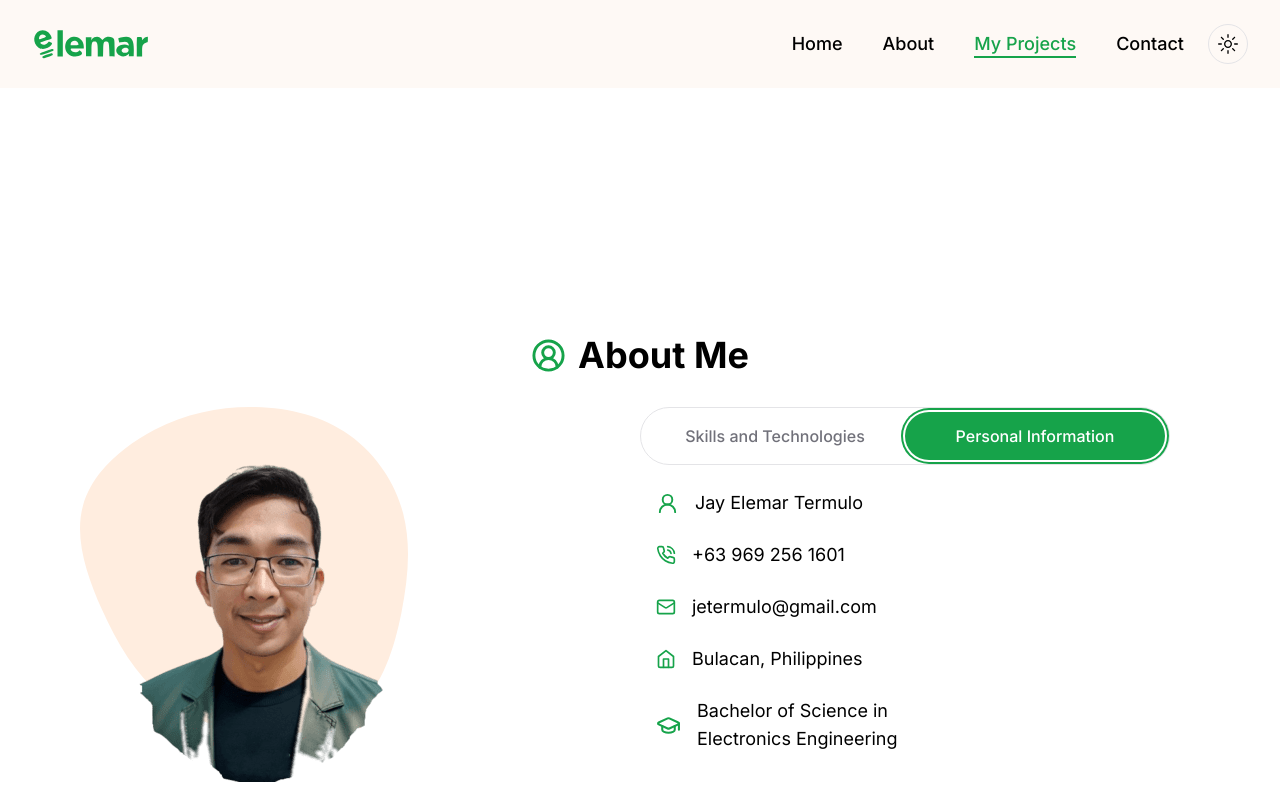
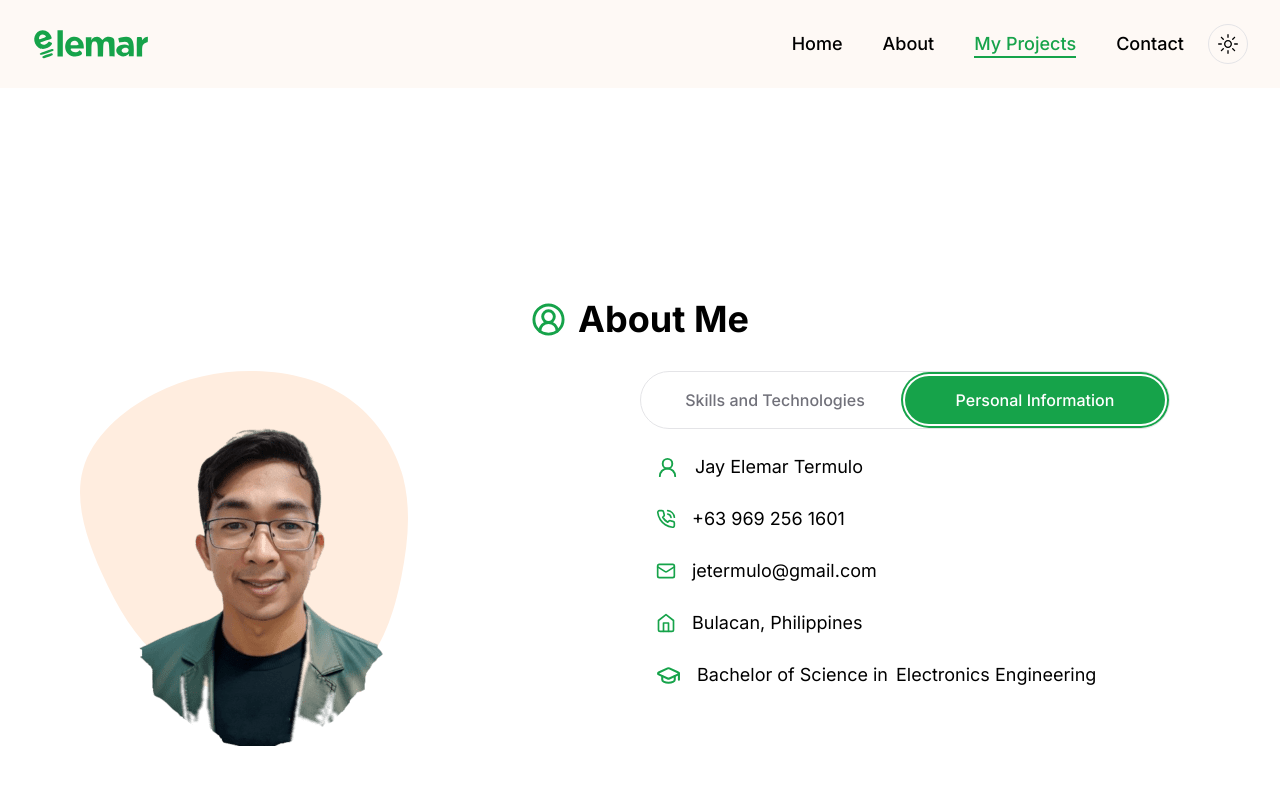
Before and after one commit to jayelemar/my-portfolio, a Next.js app: page / in a window 1280 px wide. Both pictures are taken after a click on the tab "Personal Information". Shown: the part 776-1576 px from the top of the page. Built offline with nearby package versions, Linux system fonts and the light colour scheme.

Commit message:
bugfix: about section information layout shift

```diff
--- a/src/components/about/AboutInfo.tsx
+++ b/src/components/about/AboutInfo.tsx
@@ -1,38 +1,44 @@
-import React from 'react'
+import React from "react";
 import { info } from "./AboutData";
-import { GraduationCap } from 'lucide-react';
+import { GraduationCap } from "lucide-react";
+import { motion } from "framer-motion";
+import { fadeIn } from "@/lib/variant";
 
-import { motion } from 'framer-motion'
-import { fadeIn } from '@/lib/variant';
+interface AboutInfoProps {
+  containerStyles: string;
+}
 
-const AboutInfo = () => {
+const AboutInfo = ({ containerStyles }: AboutInfoProps) => {
   return (
     <motion.div
-      variants={fadeIn('up', 0.2)}
-      initial='hidden'
-      whileInView={'show'}
-      viewport={{once:false, amount: 0.2}}
+      variants={fadeIn("up", 0.2)}
+      initial="hidden"
+      whileInView={"show"}
+      viewport={{ once: false, amount: 0.2 }}
+      className={containerStyles}
     >
       {info.map((item, index) => {
         return (
           <div
-            className="flex items-center gap-x-4 m-6 pl-4 mx-auto xl:mx-0 text-left text-balance" key={index}>
+            className="m-6 mx-auto flex items-center gap-x-4 text-balance pl-4 text-left xl:mx-0"
+            key={index}
+          >
             <div className="text-primary">{item.icon}</div>
             <div className="">{item.text}</div>
           </div>
-        )
+        );
       })}
-      <div
-        className=" items-center gap-x-4 m-6 pl-4 mx-auto xl:mx-0 text-left text-balance hidden md:flex"
-      >
-        <div className="text-primary"><GraduationCap size={25} /></div>
-        <div className="text-left">
-          <p className="">Bachelor of Science in</p>
-          <p className="">Electronics Engineering</p>
+      <div className=" m-6 mx-auto hidden items-center gap-x-4 text-balance pl-4 text-left md:flex xl:mx-0">
+        <div className="text-primary">
+          <GraduationCap size={25} />
+        </div>
+        <div className="flex flex-col gap-x-2 text-left lg:flex-row">
+          <span className="">Bachelor of Science in</span>
+          <span className="">Electronics Engineering</span>
         </div>
       </div>
     </motion.div>
-  )
-}
+  );
+};
 
-export default AboutInfo
+export default AboutInfo;
--- a/src/components/about/AboutTabs.tsx
+++ b/src/components/about/AboutTabs.tsx
@@ -1,64 +1,58 @@
-import React, { FC } from 'react'
-import { Tabs, TabsContent, TabsList, TabsTrigger } from '../ui/tabs'
-import AboutSkillList from './AboutSkillList'
-import AboutInfo from './AboutInfo'
-import { SkillSetProps } from './AboutData'
-import { motion } from 'framer-motion'
-import { fadeIn } from '@/lib/variant'
-
-
+import React, { FC } from "react";
+import { Tabs, TabsContent, TabsList, TabsTrigger } from "../ui/tabs";
+import AboutSkillList from "./AboutSkillList";
+import AboutInfo from "./AboutInfo";
+import { SkillSetProps } from "./AboutData";
+import { motion } from "framer-motion";
+import { fadeIn } from "@/lib/variant";
 
 type AboutTabsProps = {
-  skillSet: SkillSetProps[],
+  skillSet: SkillSetProps[];
   getData: (arr: SkillSetProps[], title: string) => SkillSetProps | undefined;
-}
+};
 
-const AboutTabs:FC<AboutTabsProps> = ({ skillSet, getData }) => {
+const AboutTabs: FC<AboutTabsProps> = ({ skillSet, getData }) => {
   return (
     <motion.div
-      variants={fadeIn('up', 0.6)}
-      initial='hidden'
-      whileInView={'show'}
-      viewport={{once:false, amount: 0.2}}
-      className="flex-1 max-w-[700px]"
+      variants={fadeIn("up", 0.6)}
+      initial="hidden"
+      whileInView={"show"}
+      viewport={{ once: false, amount: 0.2 }}
+      className="max-w-[700px] flex-1"
     >
       <Tabs defaultValue="skillset">
-        <TabsList className="w-full grid xl:grid-cols-2 xl:max-w-[530px] xl:border dark:bg-background dark:border-none">
-          <TabsTrigger className="w-[220px] xl:w-auto" value="skillset" >
+        <TabsList className="grid w-full dark:border-none dark:bg-background xl:max-w-[530px] xl:grid-cols-2 xl:border">
+          <TabsTrigger className="w-[220px] xl:w-auto" value="skillset">
             Skills and Technologies
           </TabsTrigger>
-          <TabsTrigger className="w-[220px xl:w-auto" value="info" >
+          <TabsTrigger className="w-[220px xl:w-auto" value="info">
             Personal Information
           </TabsTrigger>
         </TabsList>
-        <div className="text-lg mt-2 xl:mt-2 ">
+        <div className="mt-2 text-lg xl:mt-2 ">
           {/* Tabs Content */}
           <TabsContent value="skillset">
             {/* Skill List */}
             <motion.span
-              variants={fadeIn('up', .6)}
-              initial='hidden'
-              whileInView={'show'}
-              viewport={{once:false, amount: 0.2}}
-              className="text-primary text-[15px] xl:text-base text-balance h-[345px] xl:h-[255px]"
+              variants={fadeIn("up", 0.6)}
+              initial="hidden"
+              whileInView={"show"}
+              viewport={{ once: false, amount: 0.2 }}
+              className="h-[345px] text-balance text-[15px] text-primary xl:h-[255px] xl:text-base"
             >
               Here are the techonologies I worked with.
             </motion.span>
-            <div className="flex flex-col justify-center text-center xl:text-left mt-2">
-              <AboutSkillList
-                skillSet={skillSet}
-                getData={getData}
-              />
-
+            <div className="mt-2 flex flex-col justify-center text-center xl:text-left">
+              <AboutSkillList skillSet={skillSet} getData={getData} />
             </div>
           </TabsContent>
           <TabsContent value="info">
-            <AboutInfo/>
+            <AboutInfo containerStyles="xl:min-h-[360px]" />
           </TabsContent>
         </div>
       </Tabs>
     </motion.div>
-  )
-}
+  );
+};
 
-export default AboutTabs
+export default AboutTabs;
```
